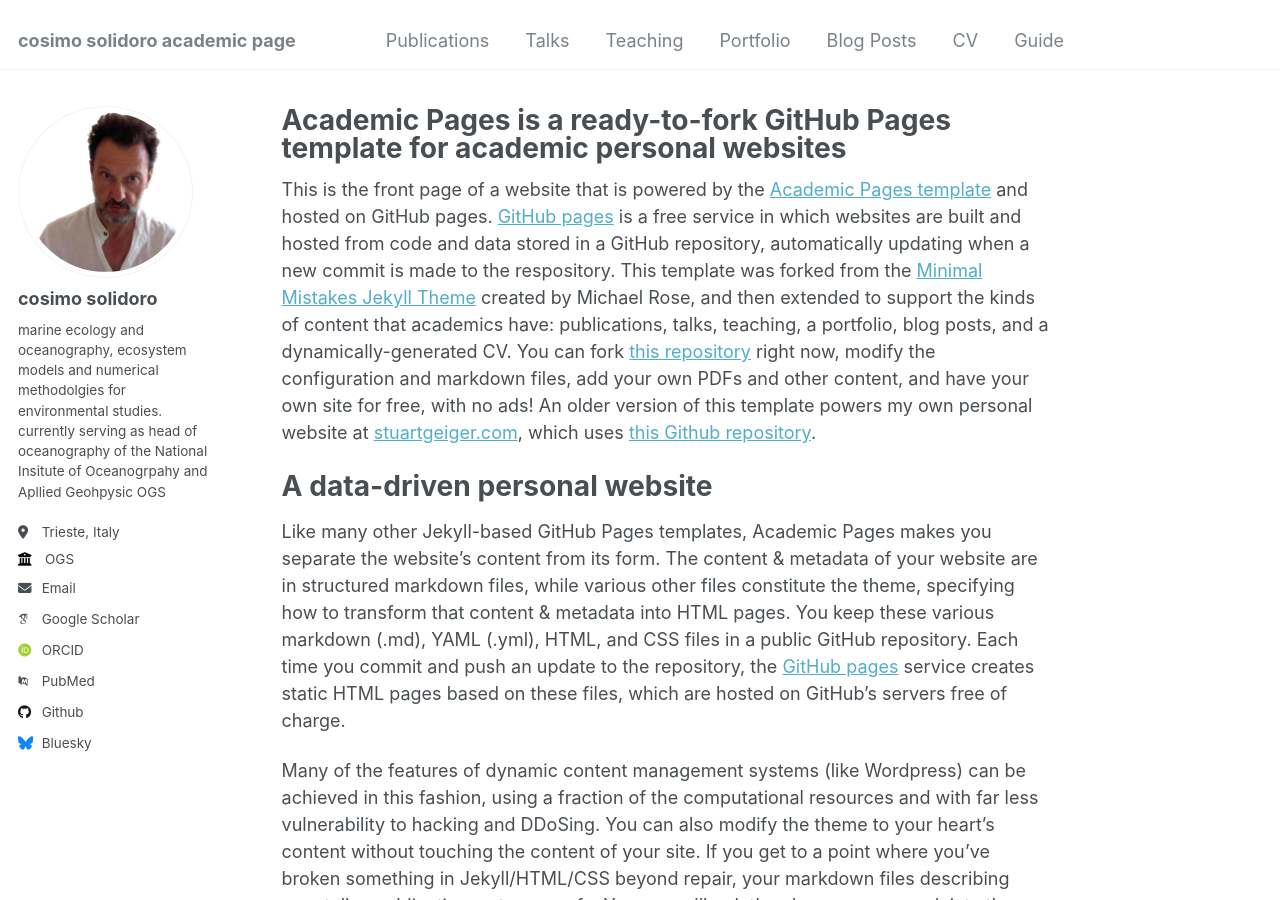
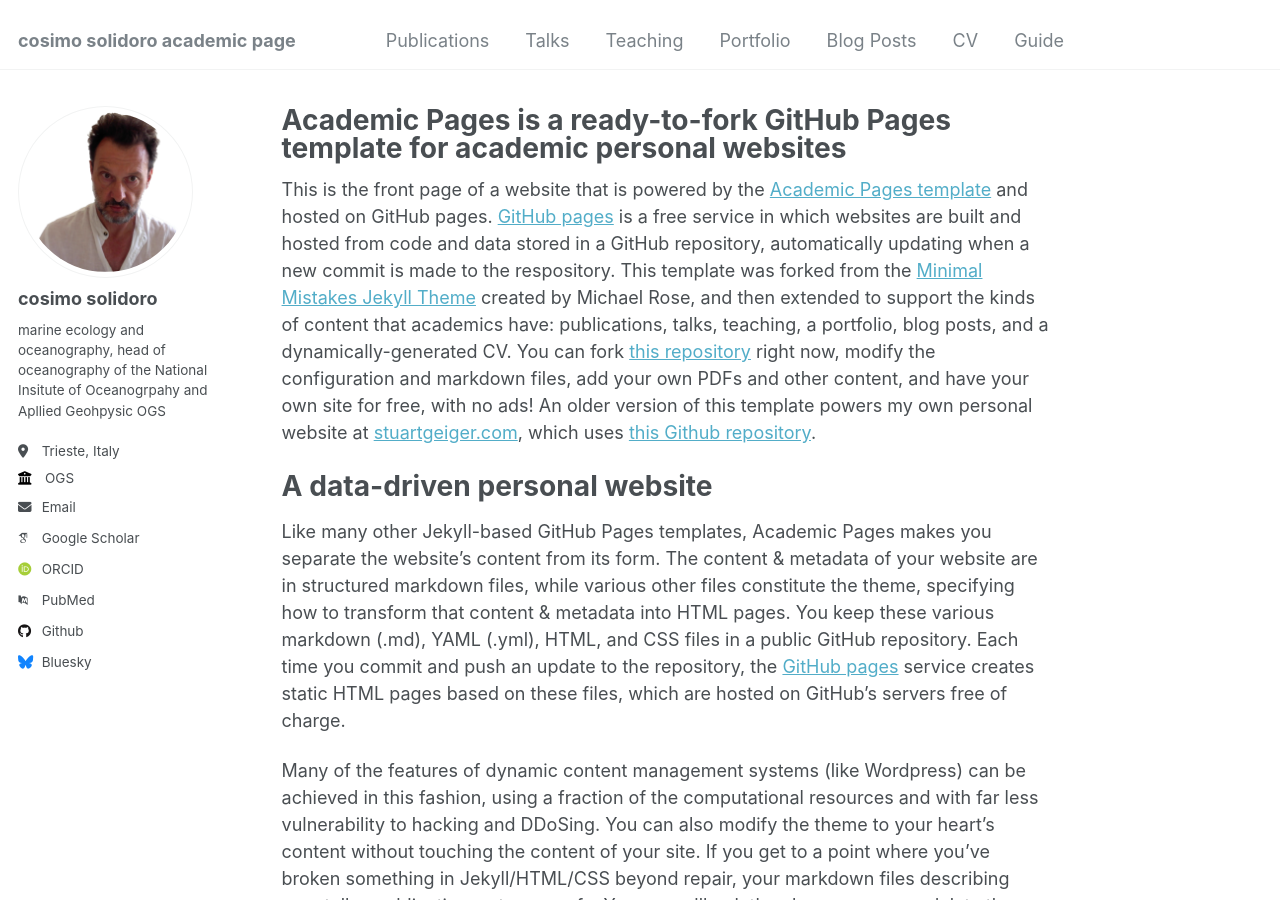
Before and after one commit to csolidoro/csolidoro.github.io, a Jekyll site: the page built from _pages/about.md, in a window 1280 px wide and 900 px high. Built offline with Jekyll 4.4.1, drawn with Linux system fonts in a browser that asks for light colours; some web fonts are replaced.

Commit message:
Update _config.yml

```diff
--- a/_config.yml
+++ b/_config.yml
@@ -24,8 +24,7 @@ author:
   avatar           : "profile.png"
   name             : "cosimo solidoro"
   pronouns         : # example: "she/her"
-  bio              : "marine ecology and oceanography, ecosystem models and numerical methodolgies for environmental studies.
-  currently serving as head of oceanography of the National Insitute of Oceanogrpahy and Apllied Geohpysic OGS"
+  bio              : "marine ecology and oceanography,  head of oceanography of the National Insitute of Oceanogrpahy and Apllied Geohpysic OGS"
   location         : "Trieste, Italy"
   employer         : "OGS"
   uri              : # URL
```
